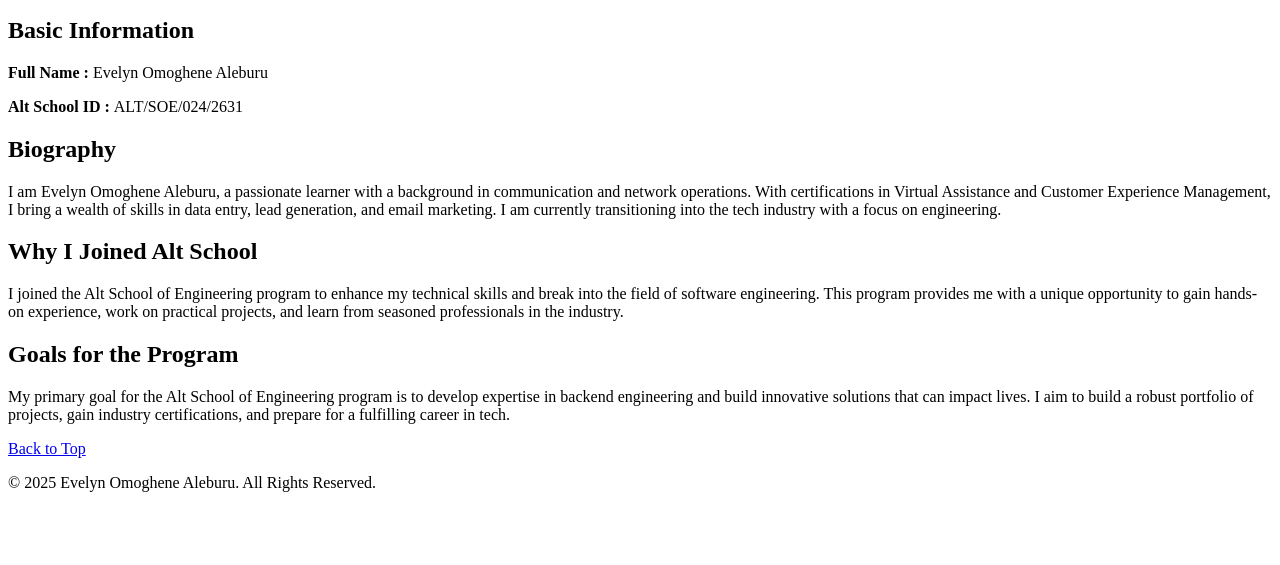
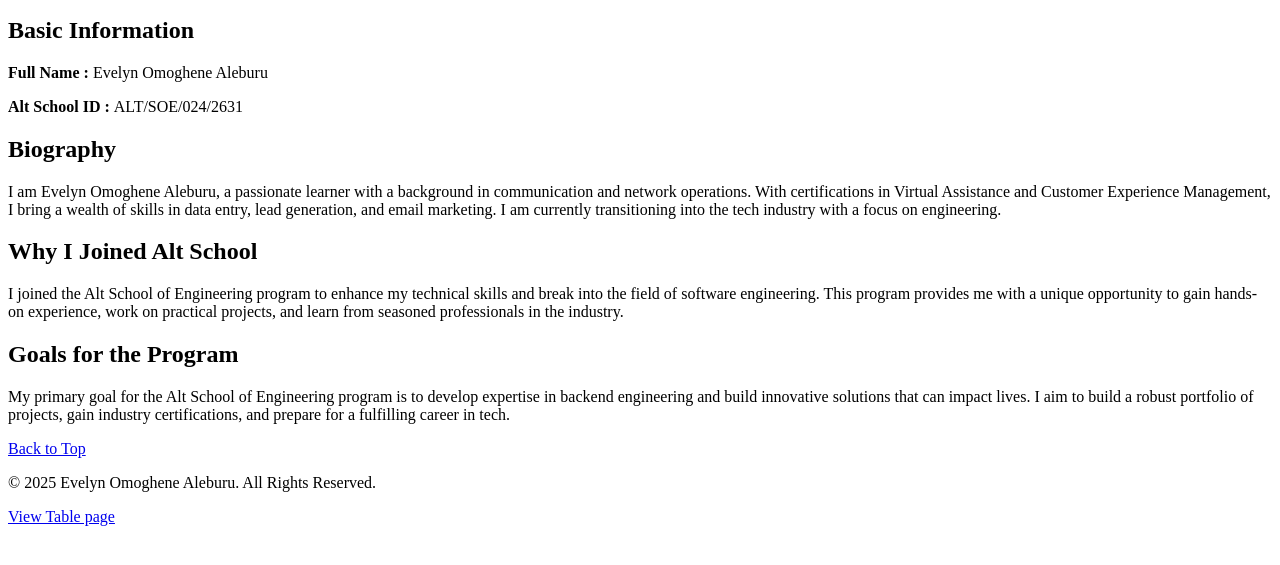
Before and after one commit to Evychris1/My-AltSchool-HTML-Assignment, a plain HTML site: page index.html in a window 1280 px wide. Shown: the part 101-666 px from the top of the page. Drawn offline with Linux system fonts and the light colour scheme.

Commit message:
Update index.html

```diff
--- a/index.html
+++ b/index.html
@@ -30,6 +30,6 @@
     <footer>
         <p>&copy; 2025 Evelyn Omoghene Aleburu. All Rights Reserved.</p>
     </footer>
-
+    <a href="table.html"> View Table page</a>
 </body>
 </html>
```
